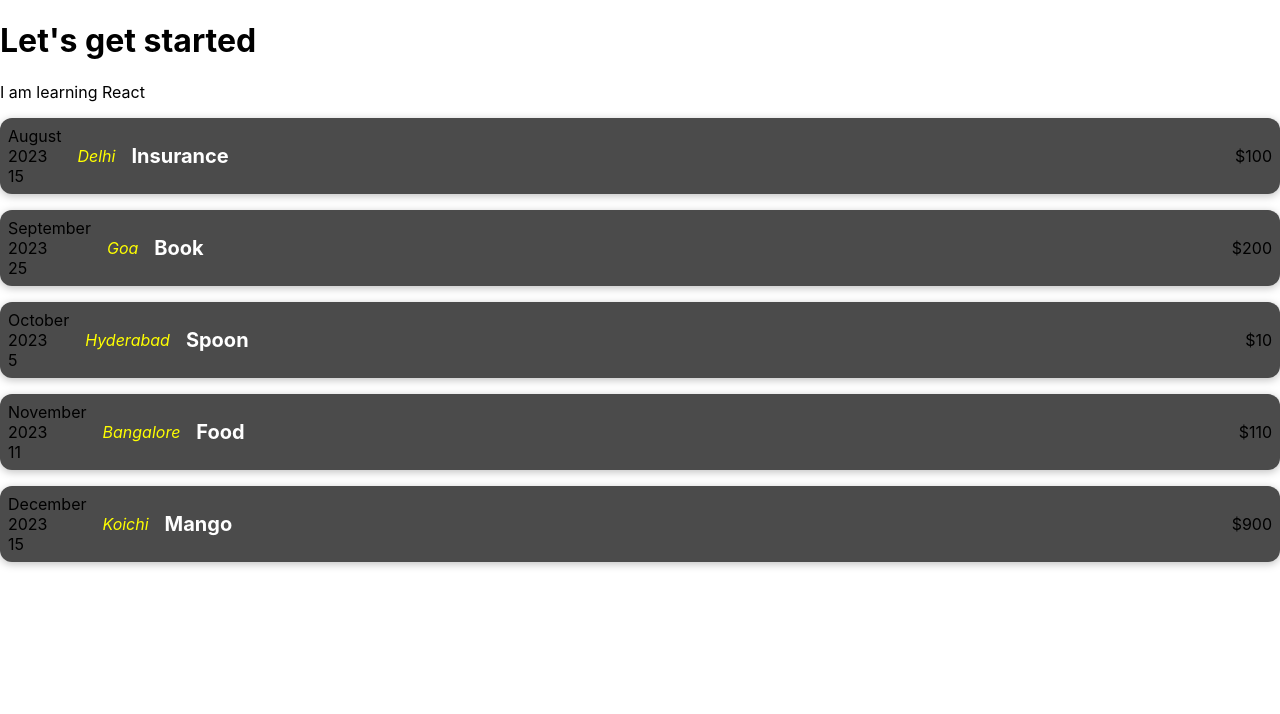
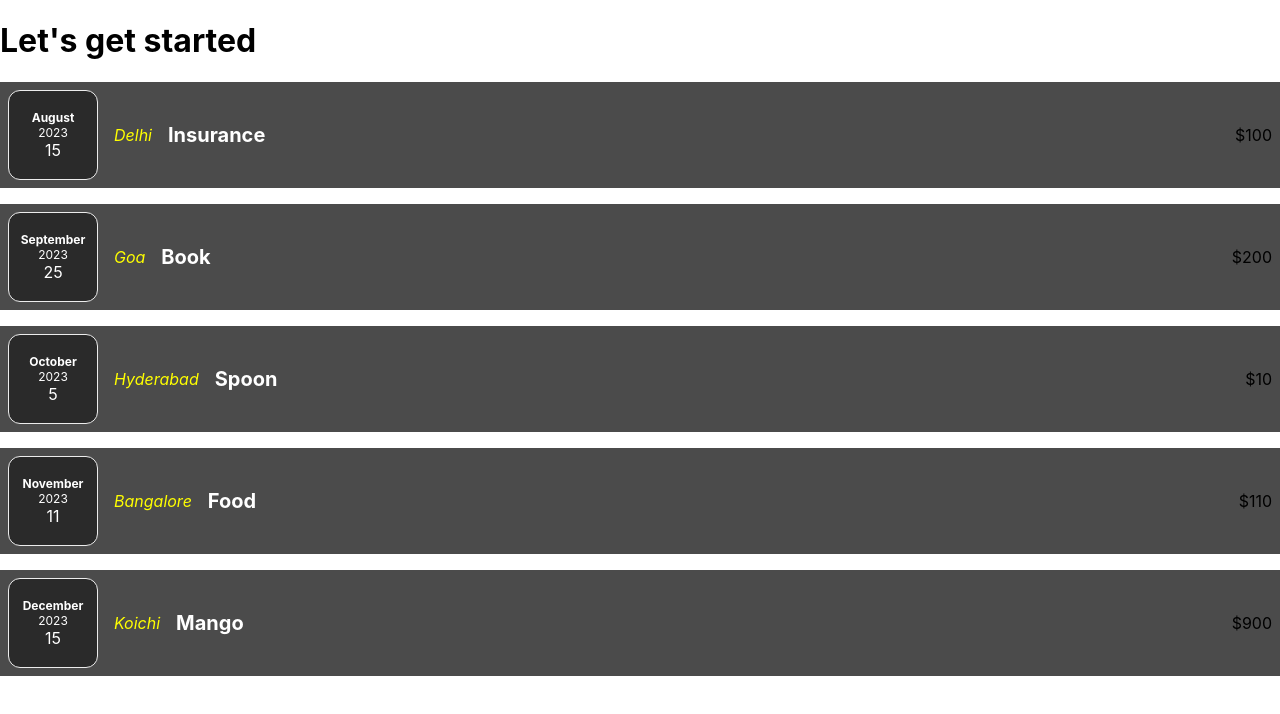
Before and after one commit to himanshi26121999/project-of-react, a React (Create React App) app: page / in a window 1280 px wide. Shown: the top 714 px of the page. Built offline with nearby package versions, Linux system fonts and the light colour scheme.

Commit message:
The final output of project one

```diff
--- a/src/App.js
+++ b/src/App.js
@@ -1,4 +1,4 @@
-import ExpenseItem from "./componenets/ExpenseItem";
+import Expenses from "./componenets/ExpenseDiv/Expenses"
 function App() {
   const expenses=[
     {id:"1",date:new Date(2023,7,15),titel:"Insurance",location:"Delhi",price:"100"},
@@ -10,16 +10,7 @@ function App() {
   return (
     <div>
       <h1>Let's get started</h1>
-      <p>I am learning React</p>
-      {expenses.map((expense,index)=>{
-        return(
-          <ExpenseItem key={expense.id}
-                      date={expense.date}
-                      title={expense.titel}
-                      location={expense.location}
-                      price={expense.price}></ExpenseItem>
-        )
-      })}
+      <Expenses expenses={expenses}/>
     </div>
   );
 }
--- /dev/null
+++ b/src/componenets/ExpenseDiv/ExpenseDate.css
@@ -0,0 +1,26 @@
+.expense-date {
+  display: flex;
+  flex-direction: column;
+  width: 5.5rem;
+  height: 5.5rem;
+  border: 1px solid #ececec;
+  background-color: #2a2a2a;
+  color: white;
+  border-radius: 12px;
+  align-items: center;
+  justify-content: center;
+}
+
+.expense-date__month {
+  font-size: 0.75rem;
+  font-weight: bold;
+}
+
+.expense-date__year {
+  font-size: 0.75rem;
+}
+
+.expense-date__day {
+  font-size: 1.5rem;
+  font-weight: bold;
+}
--- /dev/null
+++ b/src/componenets/ExpenseDiv/ExpenseDate.js
@@ -0,0 +1,15 @@
+import "./ExpenseDate.css"
+const months=["January","February","March","April","May","June","July","August","September","October","November","December"];
+function ExpenseDate(props){
+    const month=months[props.calenderDate.getMonth()];
+    const year=props.calenderDate.getFullYear();
+    const day=props.calenderDate.getDate();
+    return(
+        <div className="expense-date">
+            <div className="expense-date__month">{month}</div>
+            <div className="expense-date__year">{year}</div>
+            <div className="expense-date__date">{day}</div>
+        </div>
+    )
+}
+export default ExpenseDate;
--- /dev/null
+++ b/src/componenets/ExpenseDiv/ExpenseItem.css
@@ -0,0 +1,60 @@
+.expense-item {
+  display: flex;
+  justify-content: space-between;
+  align-items: center;
+  padding: 0.5rem;
+  margin: 1rem 0;
+  background-color: #4b4b4b;
+}
+
+.expense-item__location {
+  margin-left: 1rem;
+  color: yellow;
+  font-style: italic;
+}
+
+.expense-item__description {
+  display: flex;
+  flex-direction: column;
+  gap: 1rem;
+  align-items: flex-end;
+  flex-flow: column-reverse;
+  justify-content: flex-start;
+  flex: 1;
+}
+
+.expense-item h2 {
+  color: #3a3a3a;
+  font-size: 1rem;
+  flex: 1;
+  margin: 0 1rem;
+  color: white;
+}
+
+.expense-item__price {
+  font-size: 1rem;
+  font-weight: bold;
+  color: white;
+  background-color: #40005d;
+  border: 1px solid white;
+  padding: 0.5rem;
+  border-radius: 12px;
+}
+
+@media (min-width: 580px) {
+  .expense-item__description {
+    flex-direction: row;
+    align-items: center;
+    justify-content: flex-start;
+    flex: 1;
+  }
+
+  .expense-item__description h2 {
+    font-size: 1.25rem;
+  }
+
+  .expense-item__price {
+    font-size: 1.25rem;
+    padding: 0.5rem 1.5rem;
+  }
+}
--- /dev/null
+++ b/src/componenets/ExpenseDiv/ExpenseItem.js
@@ -0,0 +1,17 @@
+ import "./ExpenseItem.css";
+ import ExpenseDate from "./ExpenseDate";
+ import Card from "../WrapperDiv/Card"
+function ExpenseItem(props){
+
+    return(
+      <Card className="expense-item">
+      <ExpenseDate calenderDate={props.date}/>
+        <div className="expense-item__location">{props.location}</div>
+        <div className="expense-item__description">
+            <h2>{props.title}</h2>
+            <div className="expense-item__price>">${props.price}</div>
+        </div>
+        </Card>
+    )
+}
+export default ExpenseItem;
--- /dev/null
+++ b/src/componenets/ExpenseDiv/Expenses.css
@@ -0,0 +1,7 @@
+.expenses {
+  padding: 1rem;
+  background-color: rgb(31, 31, 31);
+  margin: 2rem auto;
+  width: 50rem;
+  max-width: 95%;
+}
--- /dev/null
+++ b/src/componenets/ExpenseDiv/Expenses.js
@@ -0,0 +1,18 @@
+import ExpenseItem from "./ExpenseItem";
+import Card from "../WrapperDiv/Card"
+function Expenses(props){
+    return(
+        <Card className="expenses">
+            {props.expenses.map((expense,index)=>{
+        return(
+          <ExpenseItem key={expense.id}
+                      date={expense.date}
+                      title={expense.titel}
+                      location={expense.location}
+                      price={expense.price}></ExpenseItem>
+        )
+      })}
+        </Card>
+    )
+}
+export default Expenses;
--- /dev/null
+++ b/src/componenets/WrapperDiv/Card.css
@@ -0,0 +1,4 @@
+.card{
+    border-radius: 12px;
+  box-shadow: 0 1px 8px rgba(0, 0, 0, 0.25);
+}
--- /dev/null
+++ b/src/componenets/WrapperDiv/Card.js
@@ -0,0 +1,8 @@
+import "./Card"
+function Card(props){
+    const classes="card "+props.className;
+    return(
+        <div className={classes}>{props.children}</div>
+    )
+}
+export default Card;
--- a/src/index.js
+++ b/src/index.js
@@ -2,16 +2,6 @@ import React from 'react';
 import ReactDOM from 'react-dom/client';
 import './index.css';
 import App from './App';
-import reportWebVitals from './reportWebVitals';
 
 const root = ReactDOM.createRoot(document.getElementById('root'));
-root.render(
-  <React.StrictMode>
-    <App />
-  </React.StrictMode>
-);
-
-// If you want to start measuring performance in your app, pass a function
-// to log results (for example: reportWebVitals(console.log))
-// or send to an analytics endpoint. Learn more: https://bit.ly/CRA-vitals
-reportWebVitals();
+root.render(<App />);
```
